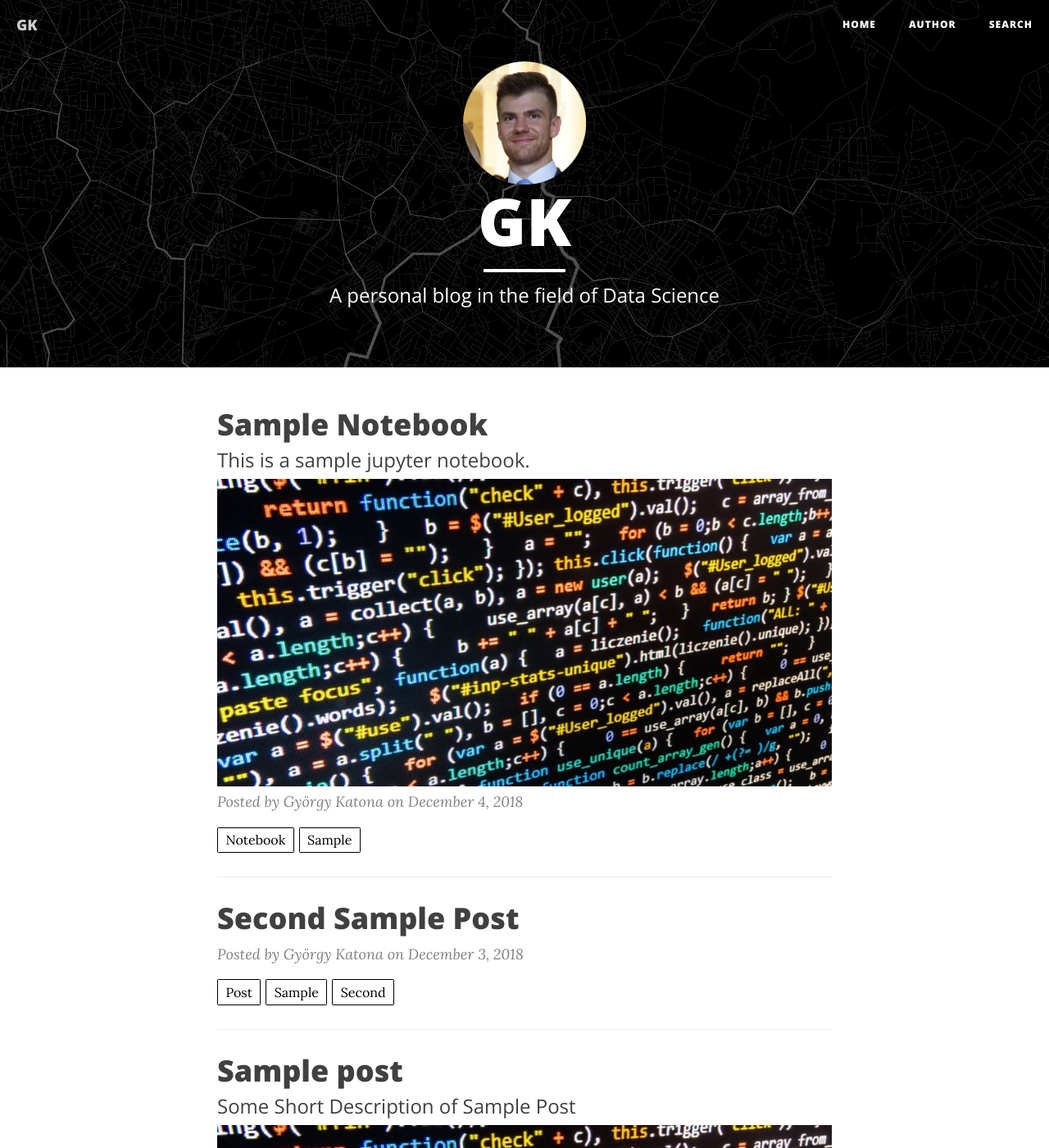
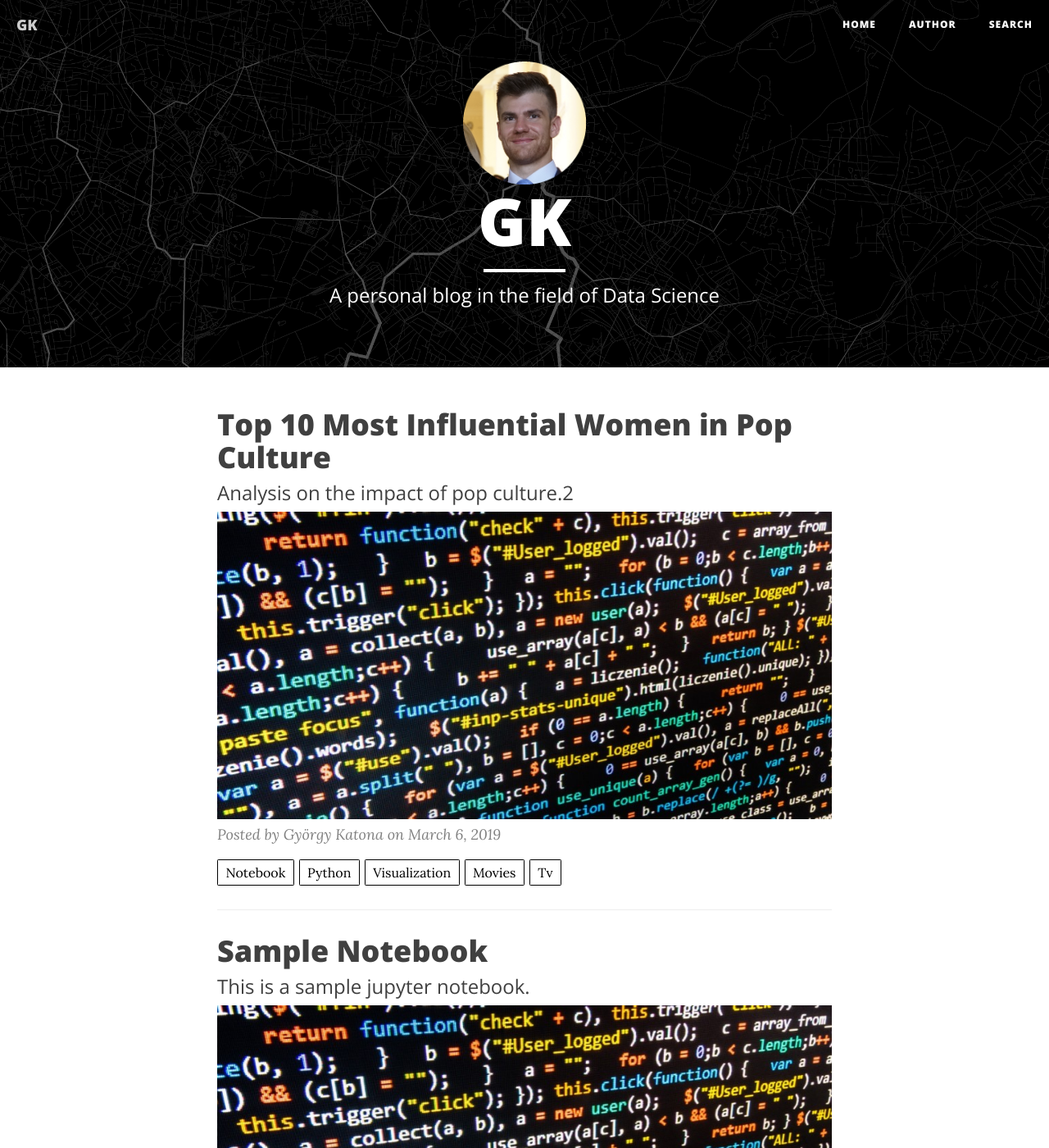
Before and after one commit to georgekatona/georgekatona.github.io, a Jekyll site: the page built from index.html, in a window 1280 px wide and 1400 px high. Shown: the whole window at 82% size. Built offline with Jekyll 4.4.1, drawn with Linux system fonts in a browser that asks for light colours; nearby versions of some CDN libraries; the list of posts is cut into pages by our own code.

Commit message:
Update draft notebook post

```diff
--- a/_posts/2019-03-06-Top-10-Most-Influential-Women.markdown
+++ b/_posts/2019-03-06-Top-10-Most-Influential-Women.markdown
@@ -3,10 +3,9 @@ layout:     notebook
 title:      Top 10 Most Influential Women in Pop Culture
 author:     György Katona
 tags: 		notebook python visualization movies tv
-subtitle:   Analysis on the impact of pop culture.
+subtitle:   Analysis on the impact of pop culture.2
 img_preview:	"img/sample_header.jpg"
 
-notebookfilename: naming_trends
-visualworkflow: true
-draft:	true
+notebookfilename:	naming_trends
+visualworkflow:	true
 ---
```
